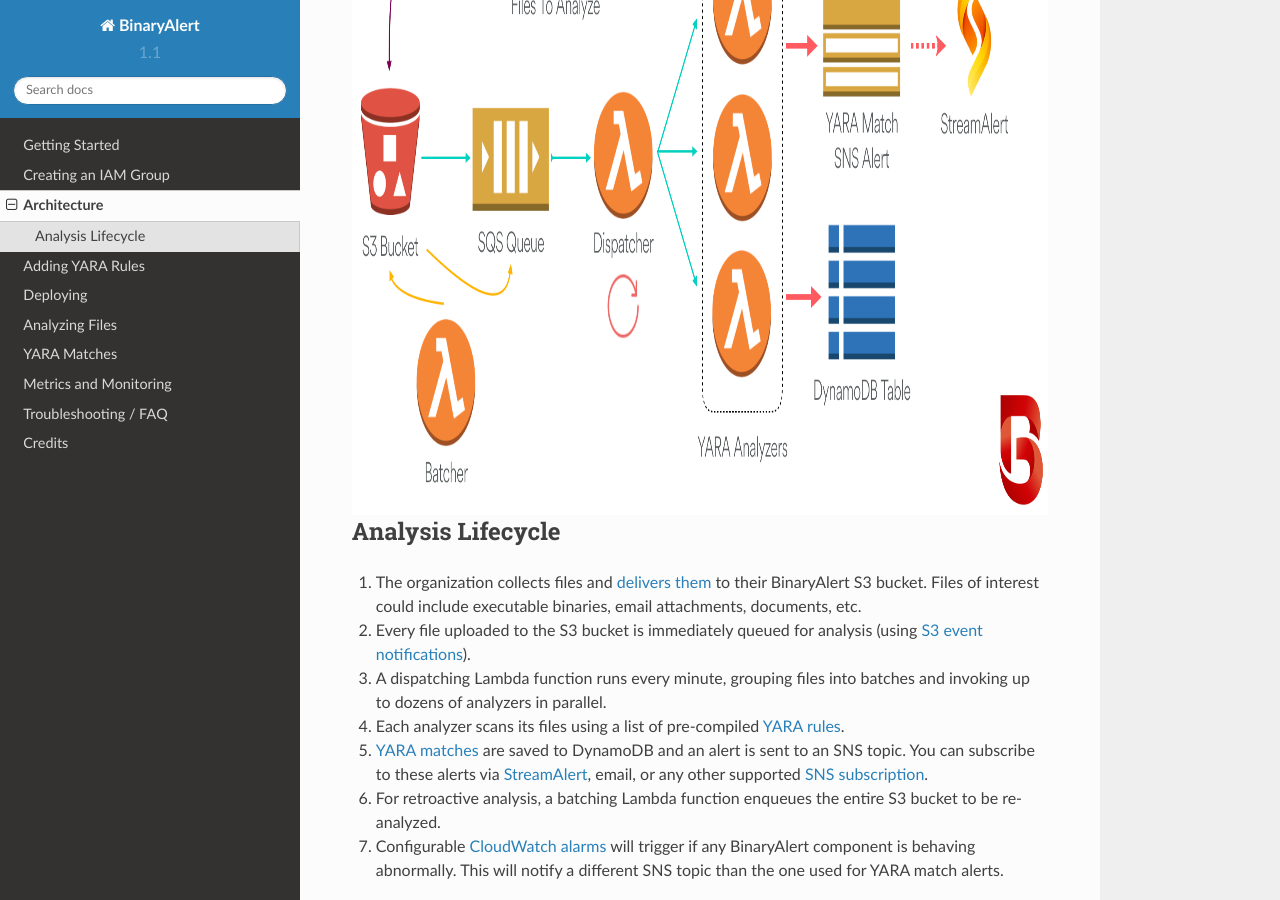
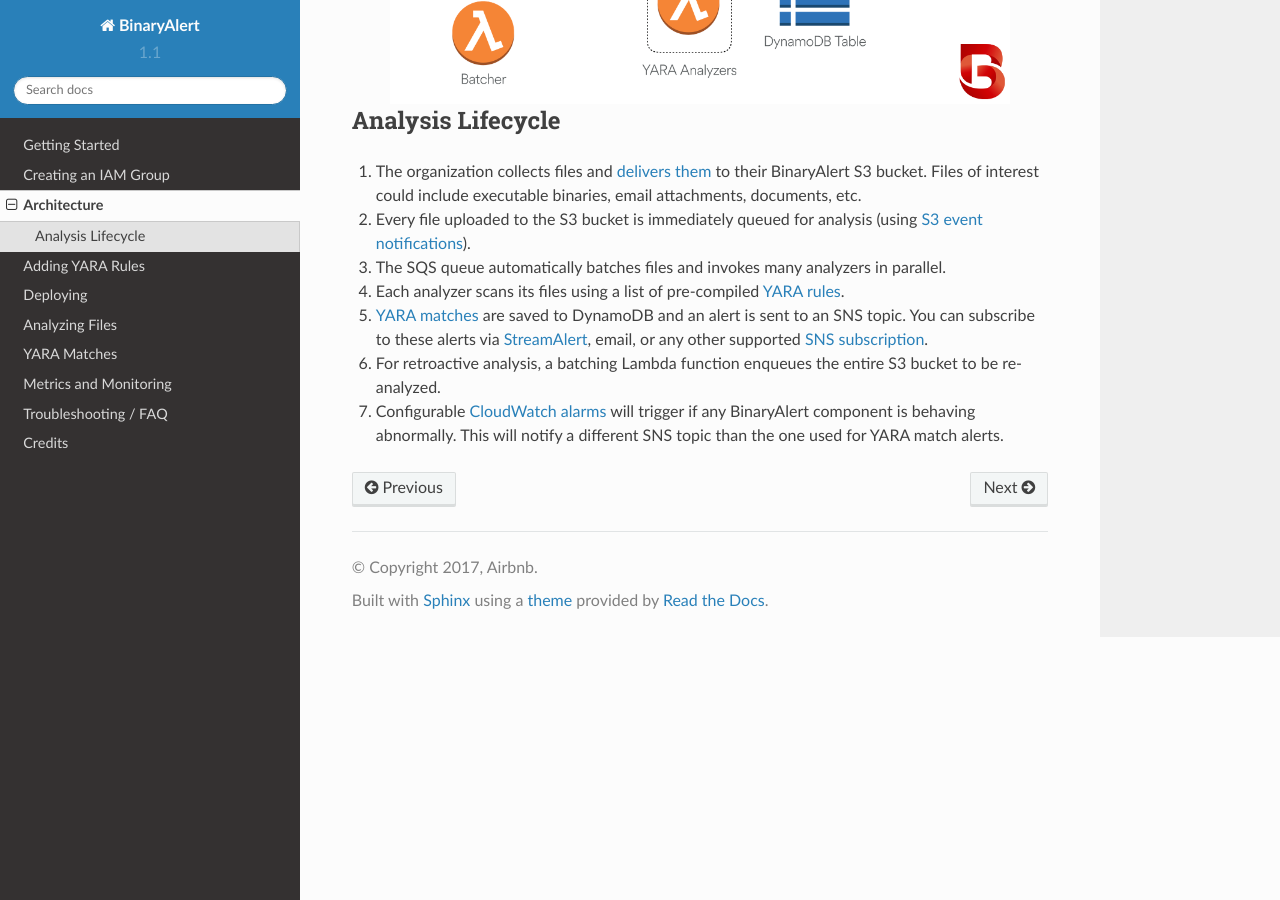
Before and after one commit to airbnb/binaryalert, a Sphinx documentation site: the page built from docs/source/architecture.rst, in a window 1280 px wide and 900 px high, scrolled down 561 px. Built offline with Sphinx 7.4.7 and the Read the Docs theme 2.0.0, drawn with Linux system fonts in a browser that asks for light colours.

Commit message:
Update arch diagram

```diff
--- a/docs/source/architecture.rst
+++ b/docs/source/architecture.rst
@@ -4,7 +4,7 @@
 
 .. image:: ../images/architecture.png
   :align: center
-  :scale: 80%
+  :scale: 30%
   :alt: BinaryAlert Architecture
 
 
@@ -13,7 +13,7 @@
 
 1. The organization collects files and `delivers them <uploading-files.html>`_ to their BinaryAlert S3 bucket. Files of interest could include executable binaries, email attachments, documents, etc.
 2. Every file uploaded to the S3 bucket is immediately queued for analysis (using `S3 event notifications <http://docs.aws.amazon.com/AmazonS3/latest/dev/NotificationHowTo.html>`_).
-3. A dispatching Lambda function runs every minute, grouping files into batches and invoking up to dozens of analyzers in parallel.
+3. The SQS queue automatically batches files and invokes many analyzers in parallel.
 4. Each analyzer scans its files using a list of pre-compiled `YARA rules <adding-yara-rules.html>`_.
 5. `YARA matches <yara-matches.html>`_ are saved to DynamoDB and an alert is sent to an SNS topic. You can subscribe to these alerts via `StreamAlert <https://streamalert.io>`_, email, or any other supported `SNS subscription <http://docs.aws.amazon.com/sns/latest/api/API_Subscribe.html>`_.
 6. For retroactive analysis, a batching Lambda function enqueues the entire S3 bucket to be re-analyzed.
```
Also changed, not shown: docs/images/architecture.png, 1 other file.
